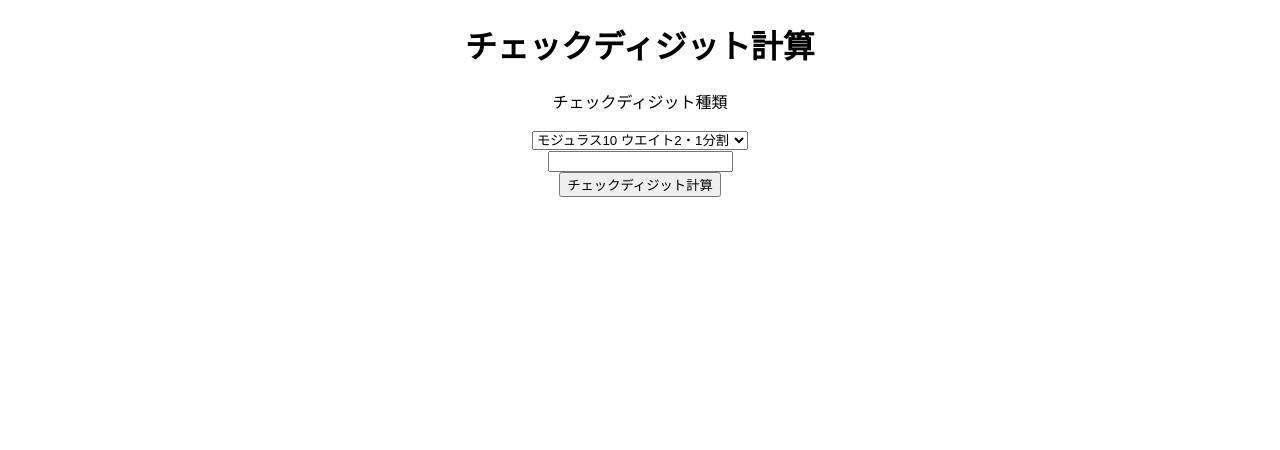
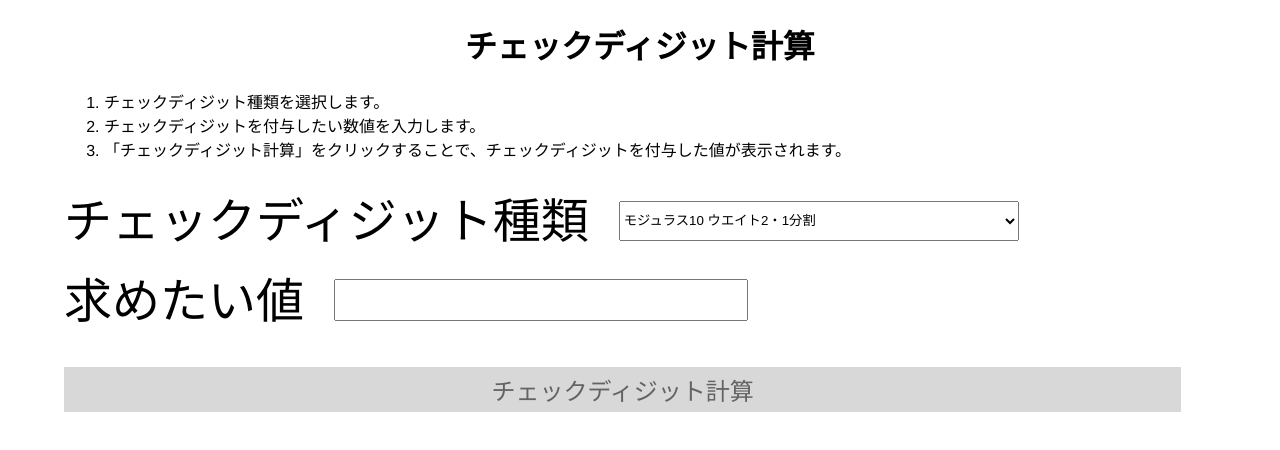
Before and after one commit to rockhopper-penguin/check-digit, a React (Create React App) app in the folder app/: page / in a window 1280 px wide. Shown: the top 450 px of the page. Built offline with nearby package versions, Linux system fonts and the light colour scheme.

Commit message:
画面デザイン

```diff
--- a/app/src/App.css
+++ b/app/src/App.css
@@ -1,38 +1,113 @@
 .App {
+  font-family: "Helvetica Neue",Arial,"Hiragino Kaku Gothic ProN","Hiragino Sans",Meiryo,sans-serif;
+  width: 90%;
+  margin: auto;
+}
+/* タイトル */
+h1 {
   text-align: center;
 }
-
-.App-logo {
-  height: 40vmin;
-  pointer-events: none;
+/* 説明文 */
+#explanation {
+  width: 100%;
+  margin: auto;
 }
 
-@media (prefers-reduced-motion: no-preference) {
-  .App-logo {
-    animation: App-logo-spin infinite 20s linear;
+/* チェックディジット種類 */
+#cd-type p {
+  font-size: 2rem;
+  margin: 5px 0px;
+}
+#cd-type select {
+  width: 95%;
+  height: 2.5rem;
+}
+
+/* チェックディジットを求めたい値 */
+#cd-input p {
+  font-size: 2rem;
+  margin: 5px 0px;
+}
+#cd-input input {
+  width: 95%;
+  font-size: 1.5rem;
+}
+
+/* 計算ボタン */
+#calc {
+  width: 100%;
+  margin: 30px auto 10px auto;
+}
+#calc button {
+  width: 97%;
+  border: solid 1px black;
+  font-size: 1.5rem;
+  padding-top: 5px;
+  padding-bottom: 5px;
+}
+.calc-button {
+  background-color: white;
+  color: black;
+}
+.calc-button:hover {
+  color: white;
+  background-color: black;
+}
+/* 計算ボタン非活性 */
+.button-disabled {
+  background-color: rgb(216, 216, 216);
+  color: rgb(99, 99, 99);
+  border: none !important;
+}
+
+/* 計算結果 */
+#result p {
+  font-size: 2rem;
+}
+
+/* PC */
+@media screen and (min-width:1000px) {
+    /* チェックディジット種類 */
+  #cd-type {
+    width: 100%;
+    margin: auto;
+  }
+
+  #cd-type p {
+    font-size: 3rem;
+    margin: 5px 10px 5px 0px;
+    display: inline-block;
+  }
+  #cd-type p:last-child {
+    position: relative;
+  }
+  #cd-type select {
+    height: 3em;
+    width: 400px;
+    position: absolute;
+    top: -32px;
+    left: 20px;
+  }
+
+  #cd-input {
+    width: 100%;
+    margin: auto;
+  }
+  #cd-input p, #cd-input div {
+    display: inline-block;
+  }
+  #cd-input p {
+    font-size: 3rem;
+    margin: 5px 10px 5px 0px;
+  }
+  #cd-input div {
+    position: relative;
+  }
+  #cd-input input {
+    width: 400px;
+    padding: 5px;
+    position: absolute;
+    top: -39px;
+    left: 20px;
   }
 }
-
-.App-header {
-  background-color: #282c34;
-  min-height: 100vh;
-  display: flex;
-  flex-direction: column;
-  align-items: center;
-  justify-content: center;
-  font-size: calc(10px + 2vmin);
-  color: white;
-}
-
-.App-link {
-  color: #61dafb;
-}
-
-@keyframes App-logo-spin {
-  from {
-    transform: rotate(0deg);
-  }
-  to {
-    transform: rotate(360deg);
-  }
-}
--- a/app/src/App.tsx
+++ b/app/src/App.tsx
@@ -13,33 +13,54 @@ function App() {
     string | number | readonly string[] | undefined
   >(undefined);
   // チェックディジットを付与した値を保持
-  const [checkDigit, setCheckDigit] = useState<string>('');
+  const [checkDigit, setCheckDigit] = useState<string>("");
 
   /**
    * チェックディジットを求める
    * @returns チェックディジットを含んだ値
    */
   const getCheckDigit = (): void => {
+    // 求めたい値が入力されていない場合は早期リターン
+    if (!inputValue) {
+      return;
+    }
     // 初期化
-    setCheckDigit('')
+    setCheckDigit("");
     const cd = new CheckDigit();
-    setCheckDigit( cd.getCd(Number(selectType), Number(inputValue)))
+    setCheckDigit(cd.getCd(Number(selectType), Number(inputValue)));
   };
 
   return (
     <div className="App">
       <h1>チェックディジット計算</h1>
-      <div>
+      <div id="explanation">
+        <ol>
+          <li>チェックディジット種類を選択します。</li>
+          <li>チェックディジットを付与したい数値を入力します。</li>
+          <li>
+            「チェックディジット計算」をクリックすることで、チェックディジットを付与した値が表示されます。
+          </li>
+        </ol>
+      </div>
+      <div id="cd-type">
         <p>チェックディジット種類</p>
+        <p>
           <select
             value={selectType}
             onChange={(event) => setSelectType(event.target.value)}
           >
             {Const.CHECK_DIGIT_TYPE.map((val) => {
-            return <option key={`key_${val.selectType}`} value={val.selectType}>{val.name}</option>;
+              return (
+                <option key={`key_${val.selectType}`} value={val.selectType}>
+                  {val.name}
+                </option>
+              );
             })}
           </select>
+        </p>
       </div>
+      <div id="cd-input">
+        <p>求めたい値</p>
         <div>
           <input
             type="number"
@@ -47,10 +68,18 @@ function App() {
             onChange={(event) => setInputValue(event.target.value)}
           />
         </div>
-      <div>
-        <button onClick={() => {getCheckDigit()}}>チェックディジット計算</button>
       </div>
-      <div><p>{checkDigit}</p></div>
+      <div id="calc">
+        <button
+          className={inputValue ? "calc-button" : "button-disabled"}
+          onClick={() => {
+            getCheckDigit();
+          }}
+        >
+          チェックディジット計算
+        </button>
+      </div>
+      <div id="result">{checkDigit && <p>結果：{checkDigit}</p>}</div>
     </div>
   );
 }
```
Lines whose indentation alone changed are shown as unchanged.
